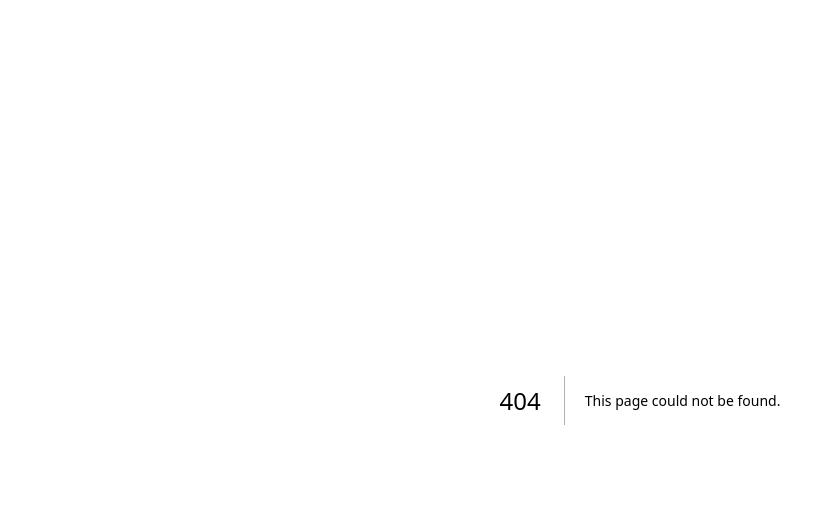
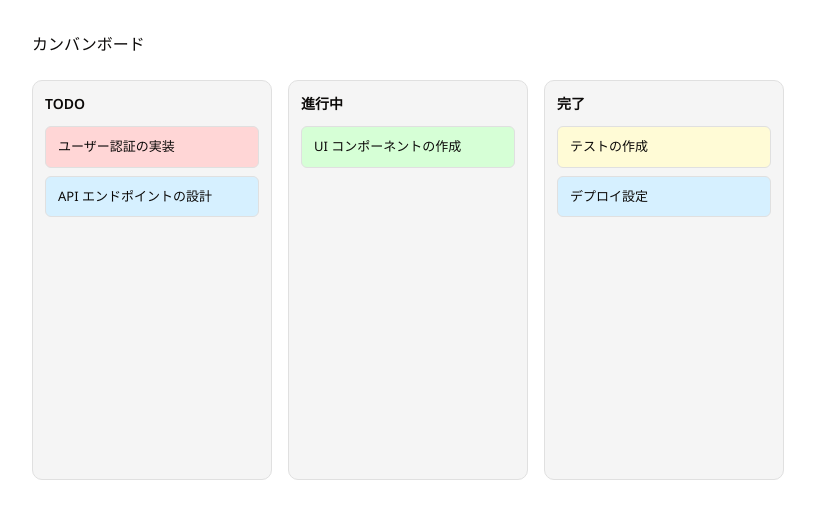
Before and after one commit to tainakarorue/2026-next-dndkit-lesson, a Next.js app: page /lesson/10 in a window 1280 px wide. Before the commit this address had no page. Shown: the top 518 px of the page, without its empty margins (0-815 px from the left). Built offline with nearby package versions, Linux system fonts and the light colour scheme; a web font is replaced by a local one.

Commit message:
add lesson 10

```diff
--- /dev/null
+++ b/app/lesson/10/page.tsx
@@ -0,0 +1,182 @@
+'use client'
+
+import { useState } from 'react'
+import {
+  DndContext,
+  DragEndEvent,
+  DragOverEvent,
+  DragOverlay,
+  DragStartEvent,
+  KeyboardSensor,
+  MouseSensor,
+  TouchSensor,
+  closestCorners,
+  pointerWithin,
+  useSensor,
+  useSensors,
+  type CollisionDetection,
+} from '@dnd-kit/core'
+import { arrayMove, sortableKeyboardCoordinates } from '@dnd-kit/sortable'
+import { restrictToWindowEdges } from '@dnd-kit/modifiers'
+import { BoardState, CardId, Column, ColumnId } from '@/types/dnd-kit'
+import { KanbanColumn } from '@/components/dnd-kit/kanban-column'
+import { KanbanCardOverlay } from '@/components/dnd-kit/kanban-card'
+
+// --- 初期データ ---
+const initialBoard: BoardState = {
+  cards: {
+    'card-1': { id: 'card-1', title: 'ユーザー認証の実装', label: 'red' },
+    'card-2': {
+      id: 'card-2',
+      title: 'API エンドポイントの設計',
+      label: 'blue',
+    },
+    'card-3': {
+      id: 'card-3',
+      title: 'UI コンポーネントの作成',
+      label: 'green',
+    },
+    'card-4': { id: 'card-4', title: 'テストの作成', label: 'yellow' },
+    'card-5': { id: 'card-5', title: 'デプロイ設定', label: 'blue' },
+  },
+  columns: [
+    { id: 'todo', title: 'TODO', cardIds: ['card-1', 'card-2'] },
+    { id: 'in-progress', title: '進行中', cardIds: ['card-3'] },
+    { id: 'done', title: '完了', cardIds: ['card-4', 'card-5'] },
+  ],
+}
+
+// --- カスタムコリジョン検出 ---
+function createKanbanCollision(columns: Column[]): CollisionDetection {
+  return (args) => {
+    const columnCollisions = pointerWithin({
+      ...args,
+      droppableContainers: args.droppableContainers.filter(({ id }) =>
+        columns.some((col) => col.id === id),
+      ),
+    })
+    if (columnCollisions.length > 0) return columnCollisions
+    return closestCorners(args)
+  }
+}
+
+const Page = () => {
+  const [board, setBoard] = useState<BoardState>(initialBoard)
+  const [activeCardId, setActiveCardId] = useState<CardId | null>(null)
+
+  const sensors = useSensors(
+    useSensor(MouseSensor),
+    useSensor(TouchSensor),
+    useSensor(KeyboardSensor, {
+      coordinateGetter: sortableKeyboardCoordinates,
+    }),
+  )
+
+  const collisionDetection = createKanbanCollision(board.columns)
+
+  function findColumnByCardId(cardId: CardId): Column | undefined {
+    return board.columns.find((col) => col.cardIds.includes(cardId))
+  }
+
+  function findColumnById(columnId: ColumnId): Column | undefined {
+    return board.columns.find((col) => col.id === columnId)
+  }
+
+  function handleDragStart({ active }: DragStartEvent) {
+    setActiveCardId(active.id as CardId)
+  }
+
+  function handleDragOver({ active, over }: DragOverEvent) {
+    if (!over) return
+    const activeId = active.id as CardId
+    const overId = over.id as string
+    const activeCol = findColumnByCardId(activeId)
+    const overCol = findColumnByCardId(overId) ?? findColumnById(overId)
+    if (!activeCol || !overCol || activeCol.id === overCol.id) return
+
+    setBoard((prev) => ({
+      ...prev,
+      columns: prev.columns.map((col) => {
+        if (col.id === activeCol.id) {
+          return {
+            ...col,
+            cardIds: col.cardIds.filter((id) => id !== activeId),
+          }
+        }
+        if (col.id === overCol.id) {
+          const overIndex = col.cardIds.indexOf(overId)
+          const newIndex = overIndex >= 0 ? overIndex : col.cardIds.length
+          const newIds = [...col.cardIds]
+          newIds.splice(newIndex, 0, activeId)
+          return { ...col, cardIds: newIds }
+        }
+        return col
+      }),
+    }))
+  }
+
+  function handleDragEnd({ active, over }: DragEndEvent) {
+    setActiveCardId(null)
+    if (!over || active.id === over.id) return
+    const activeId = active.id as CardId
+    const overId = over.id as string
+    const col = findColumnByCardId(activeId)
+    if (!col) return
+
+    setBoard((prev) => ({
+      ...prev,
+      columns: prev.columns.map((c) => {
+        if (c.id !== col.id) return c
+        const oldIndex = c.cardIds.indexOf(activeId)
+        const newIndex = c.cardIds.indexOf(overId)
+        if (oldIndex < 0 || newIndex < 0 || oldIndex === newIndex) return c
+        return { ...c, cardIds: arrayMove(c.cardIds, oldIndex, newIndex) }
+      }),
+    }))
+  }
+
+  const activeCard = activeCardId ? board.cards[activeCardId] : null
+
+  return (
+    <DndContext
+      sensors={sensors}
+      collisionDetection={collisionDetection}
+      onDragStart={handleDragStart}
+      onDragOver={handleDragOver}
+      onDragEnd={handleDragEnd}
+      onDragCancel={() => setActiveCardId(null)}
+      accessibility={{
+        announcements: {
+          onDragStart({ active }) {
+            return `${board.cards[active.id as string]?.title ?? active.id} をドラッグ開始しました。`
+          },
+          onDragOver({ active, over }) {
+            if (over) return `${active.id} を ${over.id} の上に移動しました。`
+            return `${active.id} はドロップ可能な場所の外にあります。`
+          },
+          onDragEnd({ active, over }) {
+            if (over) return `${active.id} を ${over.id} にドロップしました。`
+            return `ドロップをキャンセルしました。`
+          },
+          onDragCancel({ active }) {
+            return `ドラッグをキャンセルしました。${active.id} は元の位置に戻りました。`
+          },
+        },
+      }}
+    >
+      <div style={{ padding: '2rem' }}>
+        <h1 style={{ marginBottom: '1.5rem' }}>カンバンボード</h1>
+        <div style={{ display: 'flex', gap: 16, alignItems: 'flex-start' }}>
+          {board.columns.map((column) => (
+            <KanbanColumn key={column.id} column={column} cards={board.cards} />
+          ))}
+        </div>
+      </div>
+      <DragOverlay modifiers={[restrictToWindowEdges]}>
+        {activeCard ? <KanbanCardOverlay card={activeCard} /> : null}
+      </DragOverlay>
+    </DndContext>
+  )
+}
+
+export default Page
--- /dev/null
+++ b/components/dnd-kit/kanban-card.tsx
@@ -0,0 +1,73 @@
+import { memo } from 'react'
+import { useSortable } from '@dnd-kit/sortable'
+import { CSS } from '@dnd-kit/utilities'
+
+import { Card, CardId } from '@/types/dnd-kit'
+
+const LABEL_COLORS: Record<string, string> = {
+  red: '#ffd6d6',
+  yellow: '#fffbd6',
+  green: '#d6ffd6',
+  blue: '#d6f0ff',
+}
+
+interface KanbanCardProps {
+  id: CardId
+  card: Card
+}
+
+export const KanbanCard = memo(({ id, card }: KanbanCardProps) => {
+  const {
+    attributes,
+    listeners,
+    setNodeRef,
+    transform,
+    transition,
+    isDragging,
+  } = useSortable({ id })
+
+  return (
+    <div
+      ref={setNodeRef}
+      {...listeners}
+      {...attributes}
+      style={{
+        padding: '10px 12px',
+        background: card.label ? LABEL_COLORS[card.label] : '#fff',
+        border: '1px solid #e0e0e0',
+        borderRadius: 6,
+        cursor: 'grab',
+        fontSize: 13,
+        transform: CSS.Transform.toString(transform),
+        transition,
+        opacity: isDragging ? 0.3 : 1,
+      }}
+    >
+      {card.title}
+    </div>
+  )
+})
+
+KanbanCard.displayName = 'KanbanCard'
+
+interface KanbanCardOverlayProps {
+  card: Card
+}
+
+export const KanbanCardOverlay = ({ card }: KanbanCardOverlayProps) => {
+  return (
+    <div
+      style={{
+        padding: '10px 12px',
+        background: card.label ? LABEL_COLORS[card.label] : '#fff',
+        border: '1px solid #e0e0e0',
+        borderRadius: 6,
+        cursor: 'grabbing',
+        fontSize: 13,
+        boxShadow: '0 8px 24px rgba(0,0,0,0.15)',
+      }}
+    >
+      {card.title}
+    </div>
+  )
+}
--- /dev/null
+++ b/components/dnd-kit/kanban-column.tsx
@@ -0,0 +1,42 @@
+import { Card, CardId, Column } from '@/types/dnd-kit'
+import { useDroppable } from '@dnd-kit/core'
+import { SortableContext, verticalListSortingStrategy } from '@dnd-kit/sortable'
+import { KanbanCard } from './kanban-card'
+
+interface KanbanColumnProps {
+  column: Column
+  cards: Record<CardId, Card>
+}
+
+export const KanbanColumn = ({ column, cards }: KanbanColumnProps) => {
+  const { setNodeRef, isOver } = useDroppable({ id: column.id })
+
+  return (
+    <div
+      ref={setNodeRef}
+      style={{
+        width: 240,
+        minHeight: 400,
+        background: isOver ? '#e8f4ff' : '#f5f5f5',
+        borderRadius: 10,
+        padding: 12,
+        border: '1px solid #e0e0e0',
+        transition: 'background 0.1s',
+      }}
+    >
+      <h3 style={{ margin: '0 0 12px', fontSize: 14, fontWeight: 600 }}>
+        {column.title}
+      </h3>
+      <SortableContext
+        items={column.cardIds}
+        strategy={verticalListSortingStrategy}
+      >
+        <div style={{ display: 'flex', flexDirection: 'column', gap: 8 }}>
+          {column.cardIds.map((id) => (
+            <KanbanCard key={id} id={id} card={cards[id]} />
+          ))}
+        </div>
+      </SortableContext>
+    </div>
+  )
+}
--- /dev/null
+++ b/types/dnd-kit/index.ts
@@ -0,0 +1,20 @@
+export type CardId = string
+export type ColumnId = string
+
+export type Card = {
+  id: CardId
+  title: string
+  description?: string
+  label?: 'red' | 'yellow' | 'green' | 'blue'
+}
+
+export type Column = {
+  id: ColumnId
+  title: string
+  cardIds: CardId[]
+}
+
+export type BoardState = {
+  cards: Record<CardId, Card>
+  columns: Column[]
+}
```
Also changed, not shown: components/dnd-kit/kanban-board.tsx (added).
